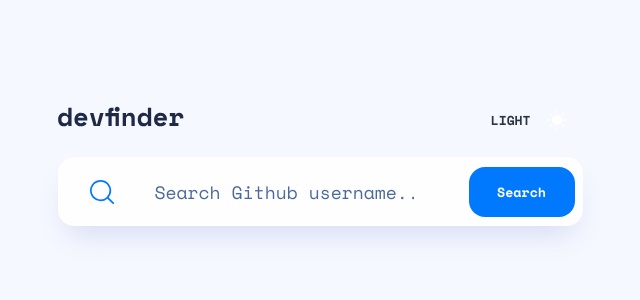
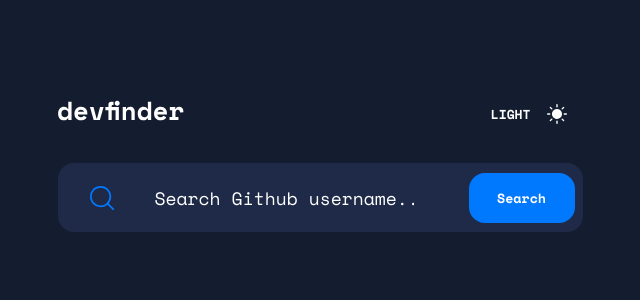
Before and after one commit to TamirAssayag/devfinder, a React (Create React App) app: page / in a window 1280 px wide. Shown: the top 300 px of the page, without its empty margins (320-960 px from the left). Built offline with nearby package versions, Linux system fonts and the light colour scheme.

Commit message:
commented out prefers-color-scheme in index.html

```diff
--- a/public/index.html
+++ b/public/index.html
@@ -29,7 +29,7 @@
   <body>
     <noscript>You need to enable JavaScript to run this app.</noscript>
     <div id="root"></div>
-    <script>
+    <!-- <script>
       const mode = localStorage.getItem("mode") || "system";
       let theme;
       if (mode === "system") {
@@ -42,6 +42,6 @@
         theme = mode;
       }
       document.body.classList.add(theme);
-    </script>
+    </script> -->
   </body>
 </html>
--- a/src/App.scss
+++ b/src/App.scss
@@ -40,7 +40,7 @@ body.light {
     display: flex;
     justify-content: space-between;
     align-items: center;
-    margin-bottom: 1.5rem;
+    margin-bottom: 2.25rem;
 
     .logo {
       .light & {
```
